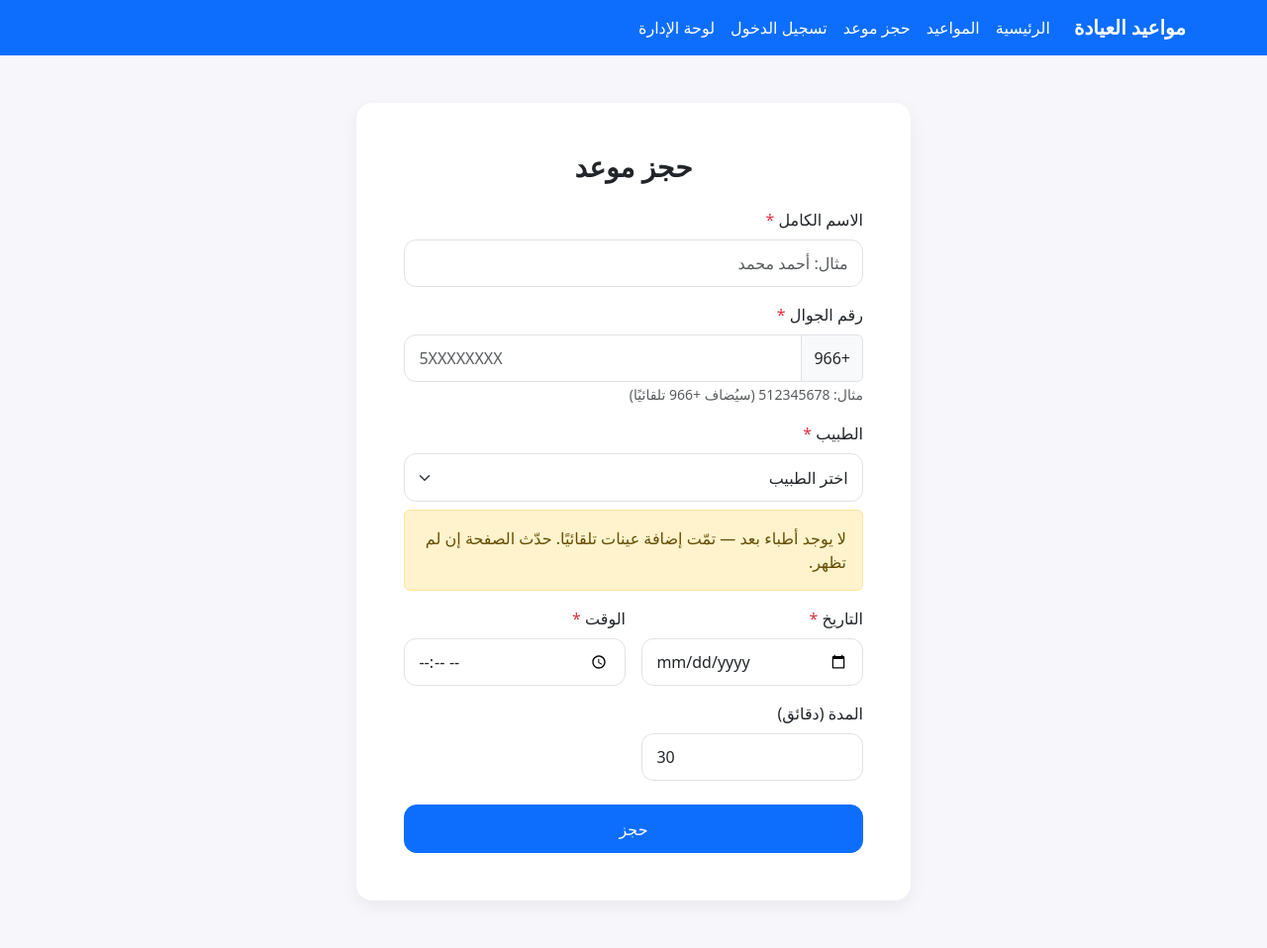
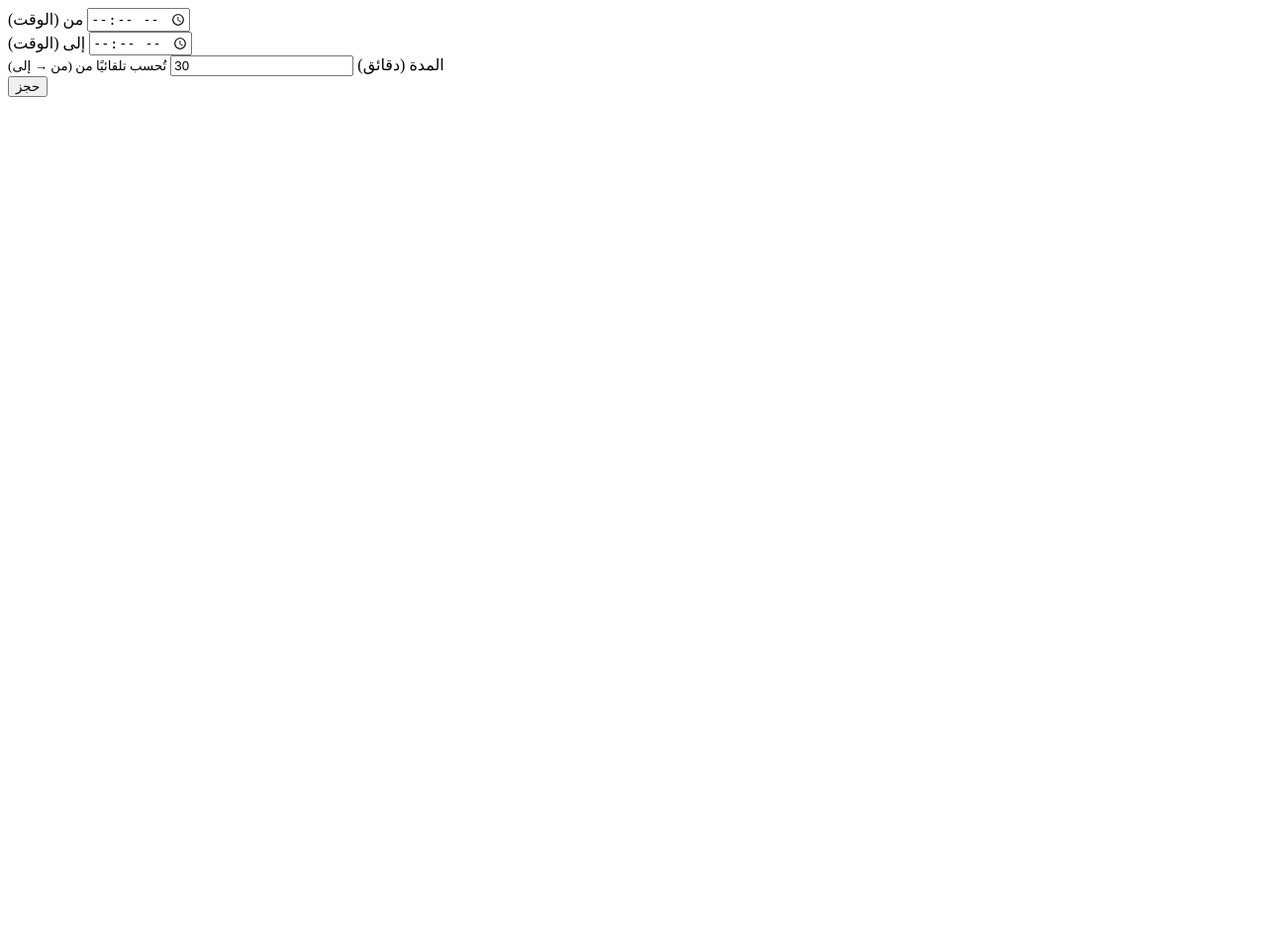
Before and after one commit to mshrf3334-star/clinic-appointments, a Python web app: template templates/appointment_form.html in a window 1280 px wide. Shown: the whole page at 99% size. After the commit the page ends 98 px from the top, so only its background shows below. Run offline with Jinja, Linux system fonts and the light colour scheme; the template is opened without the code that fills it, so the values that code supplies are empty.

Commit message:
Update appointment_form.html

```diff
--- a/templates/appointment_form.html
+++ b/templates/appointment_form.html
@@ -1,67 +1,36 @@
-{% extends "base.html" %}
-{% block title %}حجز موعد | مواعيد العيادة{% endblock %}
+<div class="row g-3">
+  <!-- ... بقية الحقول (الاسم، الجوال، الطبيب، التاريخ) ... -->
 
-{% block content %}
-<div class="d-flex justify-content-center">
-  <div class="card w-100" style="max-width: 560px;">
-    <div class="card-body p-4 p-md-5">
-      <h1 class="h3 mb-4 fw-bold text-center">حجز موعد</h1>
-
-      <form method="post" action="{{ url_for('book') }}" novalidate>
-        <div class="row g-3">
-
-          <div class="col-12">
-            <label class="form-label required">الاسم الكامل</label>
-            <input type="text" name="name" class="form-control" placeholder="مثال: أحمد محمد" required>
-          </div>
-
-          <div class="col-12">
-            <label class="form-label required">رقم الجوال</label>
-            <div class="input-group">
-              <span class="input-group-text">+966</span>
-              <input type="tel" name="phone" class="form-control" inputmode="numeric"
-                     pattern="5[0-9]{8}" title="أدخل 9 أرقام تبدأ بـ 5 (مثال: 512345678)" placeholder="5XXXXXXXX" required>
-            </div>
-            <small class="text-muted">مثال: 512345678 (سيُضاف +966 تلقائيًا)</small>
-          </div>
-
-          <div class="col-12">
-            <label class="form-label required">الطبيب</label>
-            <select name="doctor_id" class="form-select" required>
-              <option value="" selected disabled>اختر الطبيب</option>
-              {% for d in doctors %}
-                <option value="{{ d.id }}">{{ d.name }}</option>
-              {% endfor %}
-            </select>
-            {% if not doctors or doctors|length == 0 %}
-              <div class="alert alert-warning mt-2 mb-0">
-                لا يوجد أطباء بعد — تمّت إضافة عينات تلقائيًا. حدّث الصفحة إن لم تظهر.
-              </div>
-            {% endif %}
+  <div class="col-12 col-md-6">
+    <label class="form-label required">من (الوقت)</label>
+    <input type="time" name="start_time" id="start_time" class="form-control" required>
   </div>
 
   <div class="col-12 col-md-6">
-            <label class="form-label required">التاريخ</label>
-            <input type="date" name="date" class="form-control" required>
-          </div>
-
-          <div class="col-12 col-md-6">
-            <label class="form-label required">الوقت</label>
-            <input type="time" name="time" class="form-control" required>
+    <label class="form-label required">إلى (الوقت)</label>
+    <input type="time" name="end_time" id="end_time" class="form-control" required>
   </div>
 
   <div class="col-12 col-md-6">
     <label class="form-label">المدة (دقائق)</label>
-            <input type="number" name="duration" class="form-control" min="10" step="5" value="30">
+    <input type="number" name="duration" id="duration" class="form-control" min="5" step="5" value="30" readonly>
+    <small class="text-muted">تُحسب تلقائيًا من (من → إلى)</small>
   </div>
 
   <div class="col-12 pt-2">
     <button type="submit" class="btn btn-primary w-100">حجز</button>
   </div>
 </div>
-      </form>
 
-    </div>
-  </div>
-</div>
-{% endblock %}
+<script>
+  function toMinutes(t){ if(!t) return null; const [h,m]=t.split(':').map(Number); return h*60+m; }
+  function recalc(){
+    const s = toMinutes(document.getElementById('start_time').value);
+    const e = toMinutes(document.getElementById('end_time').value);
+    const dur = document.getElementById('duration');
+    if(s!=null && e!=null && e>s){ dur.value = e - s; dur.classList.remove('is-invalid'); }
+    else { dur.value = ''; if(s!=null && e!=null) dur.classList.add('is-invalid'); }
+  }
+  document.getElementById('start_time').addEventListener('input', recalc);
+  document.getElementById('end_time').addEventListener('input', recalc);
+</script>
```
Lines whose indentation alone changed are shown as unchanged.
